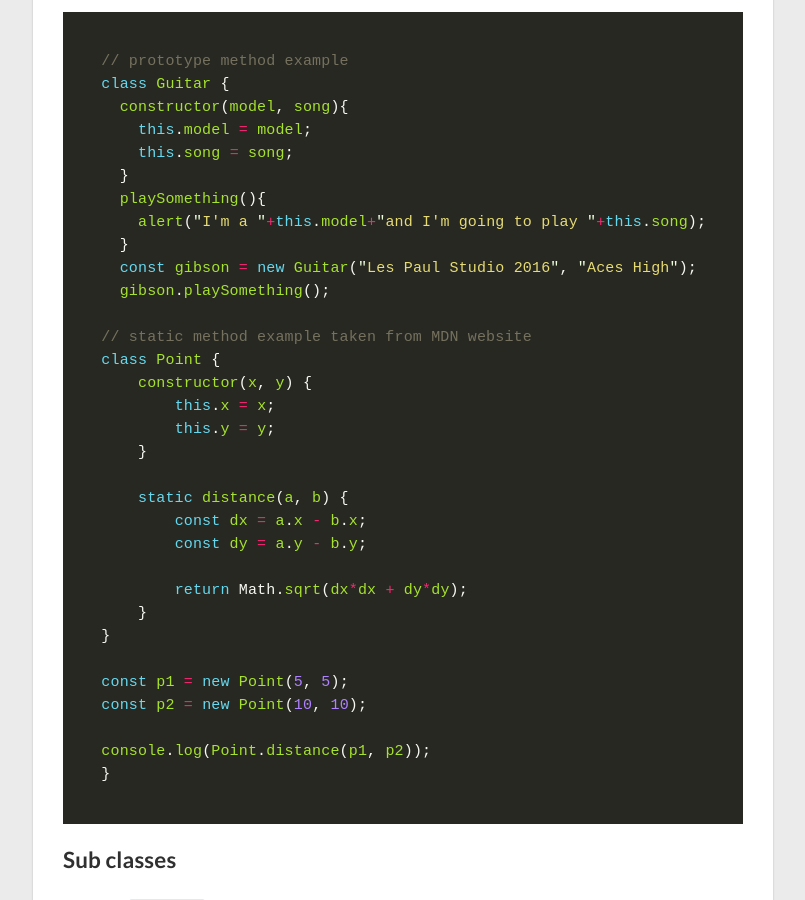
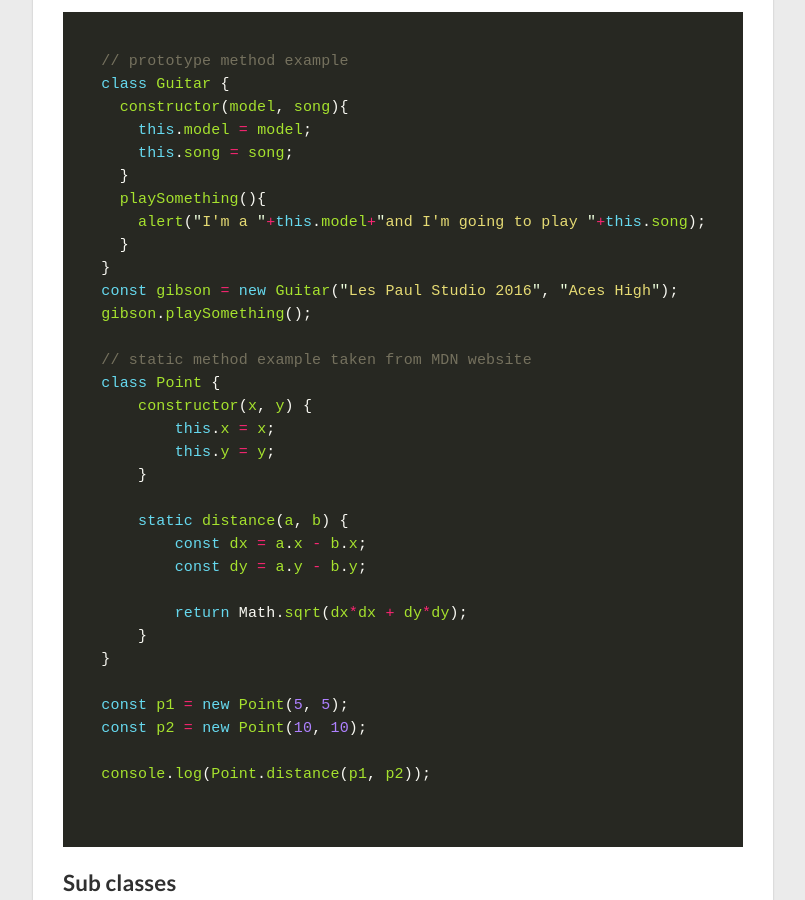
Before and after one commit to francescogreppi/francescogreppi.github.io, a Jekyll site: the page built from _posts/2016-06-12-es6-classes.markdown, in a window 1280 px wide and 900 px high, scrolled down 1733 px. Shown: the whole window, without its empty margins (237-1042 px from the left). Built offline with Jekyll 4.4.1, drawn with Linux system fonts in a browser that asks for light colours; nearby versions of some CDN libraries.

Commit message:
no message

````diff
--- a/_posts/2016-06-12-es6-classes.markdown
+++ b/_posts/2016-06-12-es6-classes.markdown
@@ -69,8 +69,9 @@ The body of the class is whatever is between brackets `{}` and it has to be comp
     playSomething(){
       alert("I'm a "+this.model+"and I'm going to play "+this.song);
     }
-    const gibson = new Guitar("Les Paul Studio 2016", "Aces High");
-    gibson.playSomething();
+  }
+  const gibson = new Guitar("Les Paul Studio 2016", "Aces High");
+  gibson.playSomething();
 
   // static method example taken from MDN website
   class Point {
@@ -91,7 +92,7 @@ The body of the class is whatever is between brackets `{}` and it has to be comp
   const p2 = new Point(10, 10);
 
   console.log(Point.distance(p1, p2));
-  }
+
 
 ```
 
````
